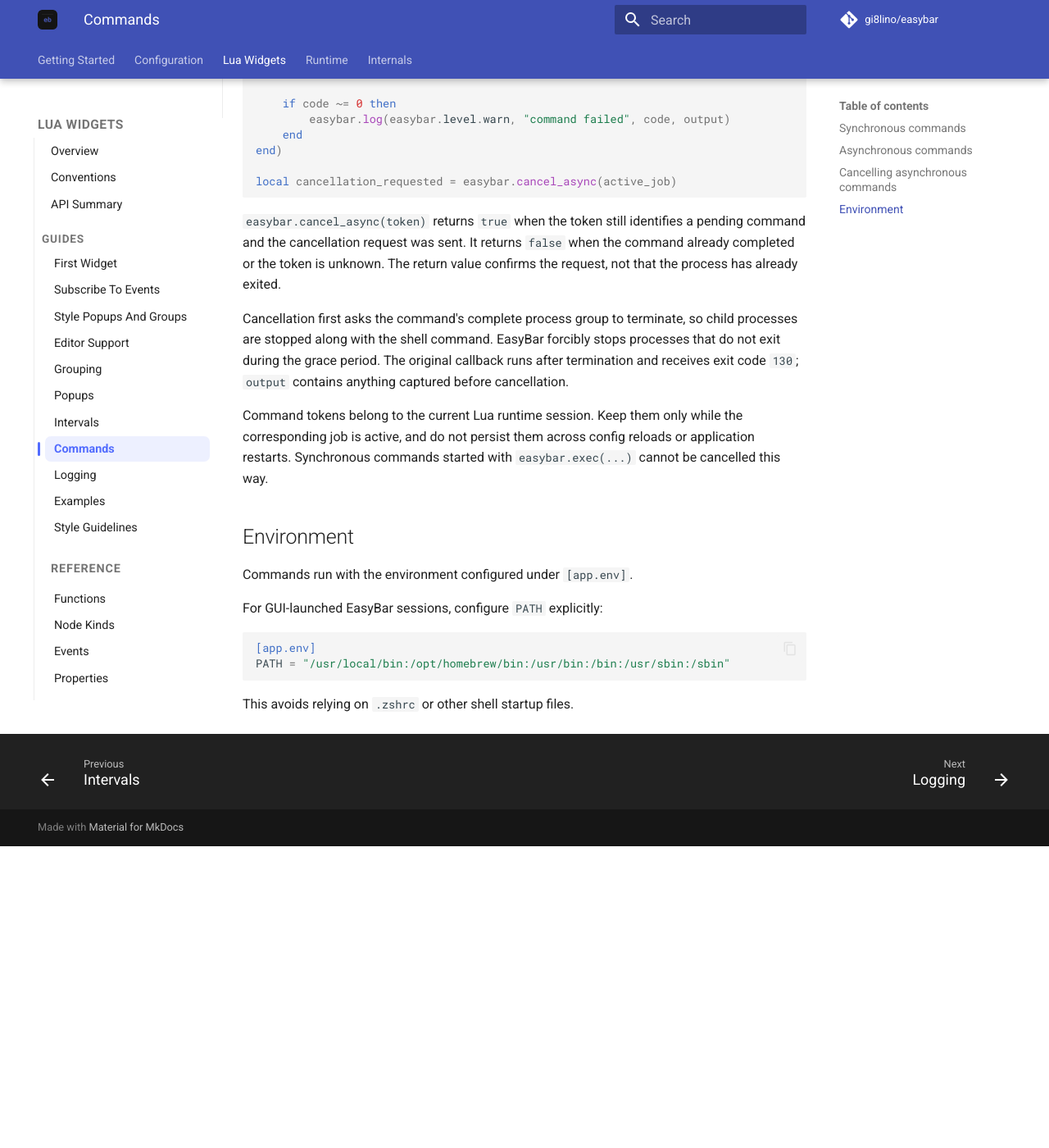
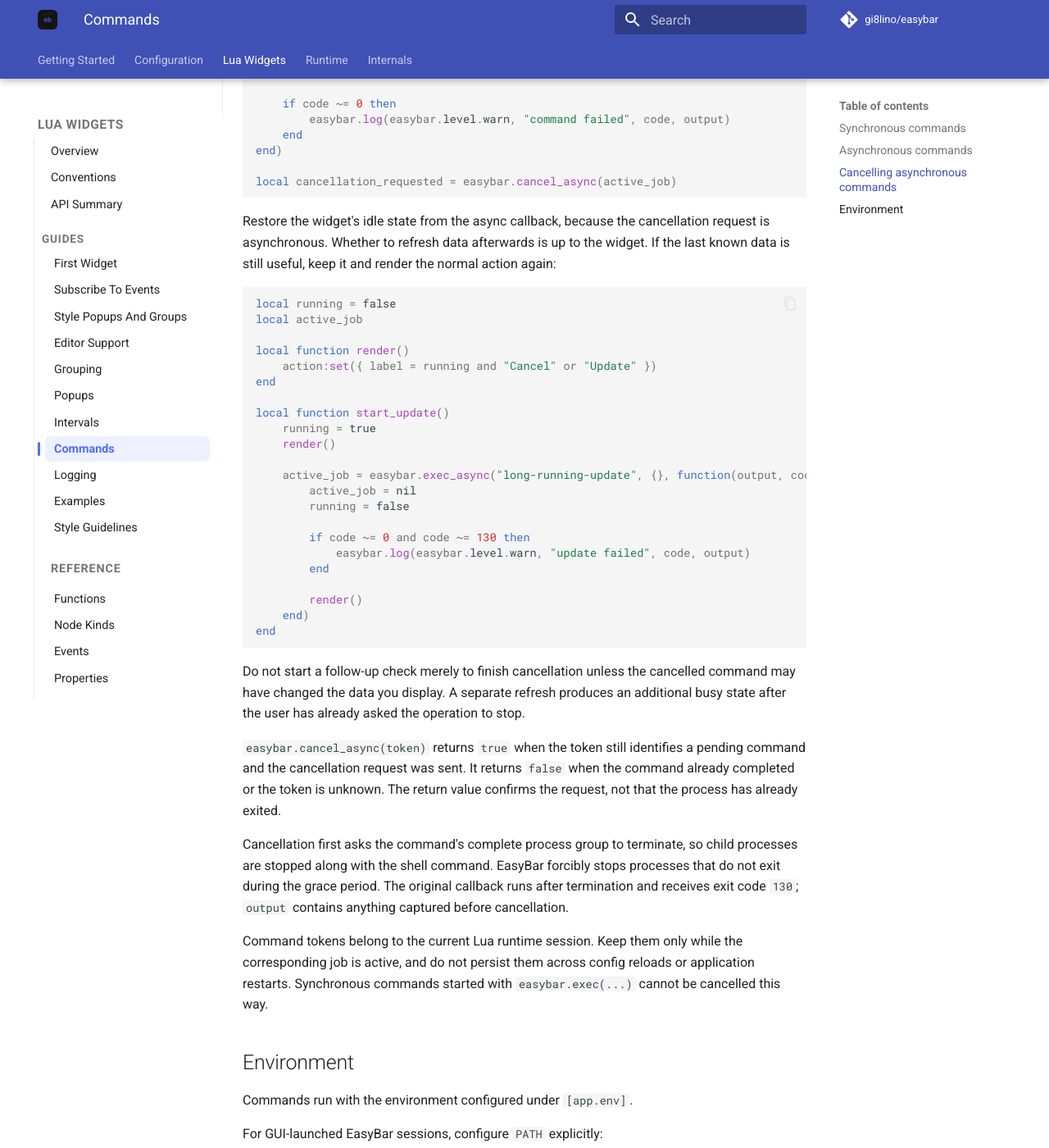
Before and after one commit to gi8lino/easybar, an MkDocs documentation site: the page built from docs/content/lua/guides/commands.md, in a window 1280 px wide and 1400 px high, scrolled down 1853 px. Shown: the whole window at 82% size. Built offline with MkDocs 1.6.1 and Material for MkDocs 9.7.7, drawn with Linux system fonts in a browser that asks for light colours; comment, search, counter and statistics services are not loaded; before the commit the page ends 2885 px from its top, so only the background shows below that.

Commit message:
docs(lua): expand popup and cancellation guidance

````diff
--- a/docs/content/lua/guides/commands.md
+++ b/docs/content/lua/guides/commands.md
@@ -85,6 +85,39 @@ end)
 local cancellation_requested = easybar.cancel_async(active_job)
 ```
 
+Restore the widget's idle state from the async callback, because the cancellation request is
+asynchronous. Whether to refresh data afterwards is up to the widget. If the last known data is
+still useful, keep it and render the normal action again:
+
+```lua
+local running = false
+local active_job
+
+local function render()
+    action:set({ label = running and "Cancel" or "Update" })
+end
+
+local function start_update()
+    running = true
+    render()
+
+    active_job = easybar.exec_async("long-running-update", {}, function(output, code)
+        active_job = nil
+        running = false
+
+        if code ~= 0 and code ~= 130 then
+            easybar.log(easybar.level.warn, "update failed", code, output)
+        end
+
+        render()
+    end)
+end
+```
+
+Do not start a follow-up check merely to finish cancellation unless the cancelled command may
+have changed the data you display. A separate refresh produces an additional busy state after the
+user has already asked the operation to stop.
+
 `easybar.cancel_async(token)` returns `true` when the token still identifies a pending command and
 the cancellation request was sent. It returns `false` when the command already completed or the
 token is unknown. The return value confirms the request, not that the process has already exited.
````
Also changed, not shown: docs/content/lua/guides/examples.md (+16 -0 lines), docs/content/lua/guides/popups.md (+30 -0 lines).
